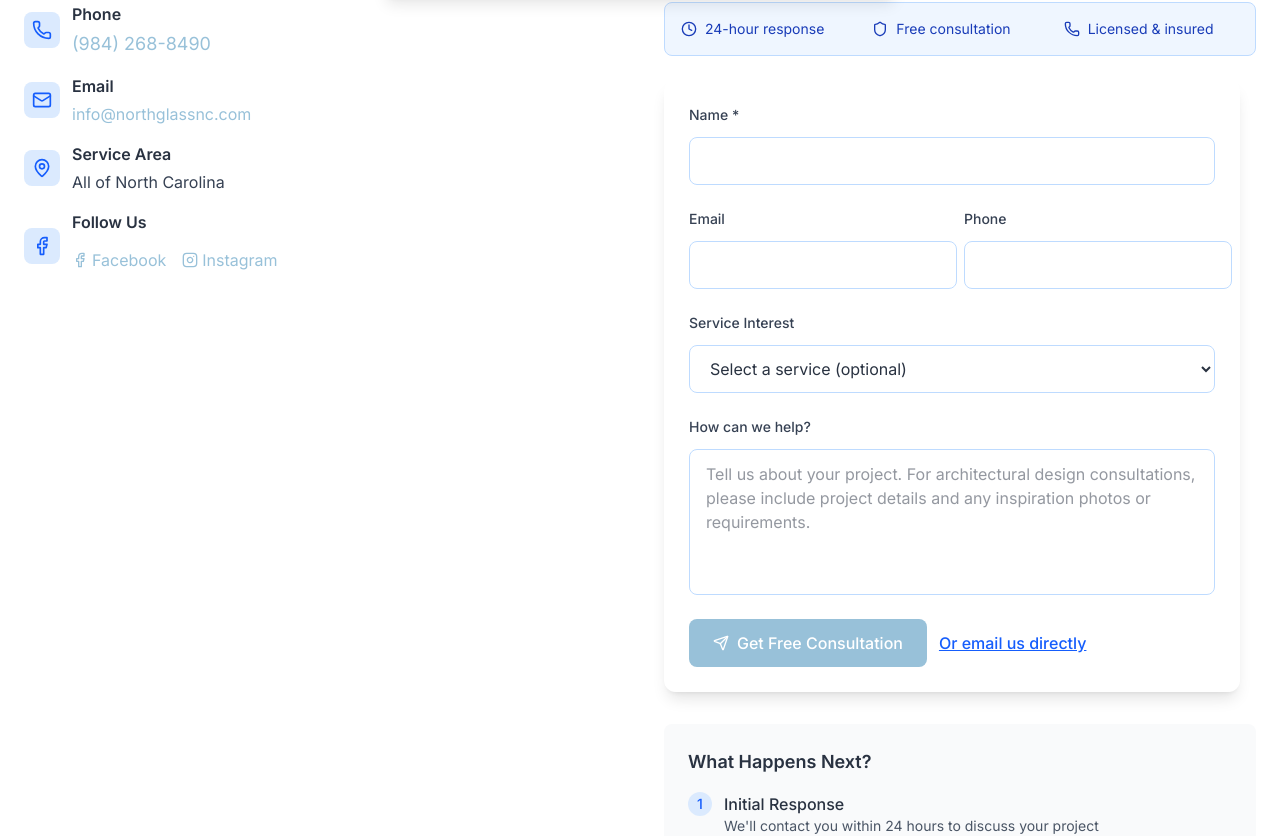
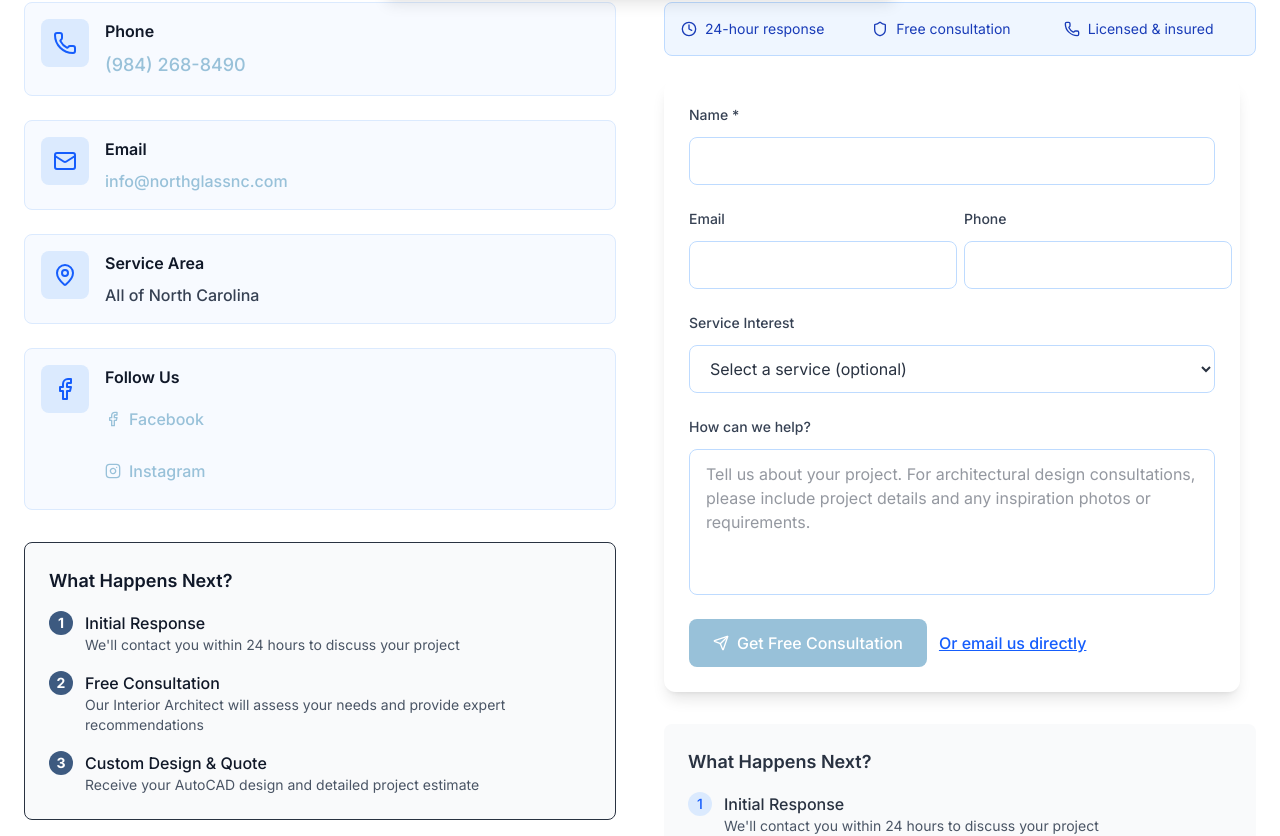
Before and after one commit to omerakben/north-glass, a Next.js app: page /contact in a window 1280 px wide. Shown: the part 791-1627 px from the top of the page. Built offline with nearby package versions, Linux system fonts and the light colour scheme.

Commit message:
feat: Enhance layout and styling in About and Contact pages for improved user experience

```diff
--- a/app/about/page.tsx
+++ b/app/about/page.tsx
@@ -45,7 +45,7 @@ export default function AboutPage() {
       {/* About Content */}
       <section className="py-16 bg-white">
         <div className="container mx-auto px-6">
-          <div className="max-w-4xl">
+          <div className="max-w-4xl mx-auto">
             <section className="mb-16">
               <h2 className="text-3xl md:text-4xl font-bold mb-6 gradient-text-shadow">
                 Glass and Aluminum Company
--- a/app/contact/page.tsx
+++ b/app/contact/page.tsx
@@ -69,57 +69,74 @@ export default function ContactPage() {
           </div>
 
           <div className="grid lg:grid-cols-2 gap-12">
-            <div>
-              <div className="space-y-4 mb-8">
-                <div className="flex items-center gap-3">
-                  <div className="p-2 rounded-lg bg-blue-100">
-                    <Phone className="h-5 w-5 text-blue-600" />
+            <div className="space-y-6">
+              <div className="grid gap-6">
+                <div className="flex items-start gap-4 p-4 rounded-lg bg-blue-50/50 border border-blue-100">
+                  <div className="flex-shrink-0">
+                    <div className="p-3 rounded-lg bg-blue-100">
+                      <Phone className="h-6 w-6 text-blue-600" />
+                    </div>
                   </div>
-                  <div>
-                    <h3 className="font-semibold mb-1">Phone</h3>
+                  <div className="flex-1">
+                    <h3 className="font-semibold mb-2 text-gray-900">Phone</h3>
                     <a
-                      className="text-[var(--brand-turquoise)] hover:underline text-lg"
+                      className="text-[var(--brand-turquoise)] hover:underline text-lg font-medium"
                       href="tel:+19842688490"
                     >
                       (984) 268-8490
                     </a>
                   </div>
                 </div>
-                <div className="flex items-center gap-3">
-                  <div className="p-2 rounded-lg bg-blue-100">
-                    <Mail className="h-5 w-5 text-blue-600" />
+
+                <div className="flex items-start gap-4 p-4 rounded-lg bg-blue-50/50 border border-blue-100">
+                  <div className="flex-shrink-0">
+                    <div className="p-3 rounded-lg bg-blue-100">
+                      <Mail className="h-6 w-6 text-blue-600" />
+                    </div>
                   </div>
-                  <div>
-                    <h3 className="font-semibold mb-1">Email</h3>
+                  <div className="flex-1">
+                    <h3 className="font-semibold mb-2 text-gray-900">Email</h3>
                     <a
-                      className="text-[var(--brand-turquoise)] hover:underline"
+                      className="text-[var(--brand-turquoise)] hover:underline font-medium"
                       href="mailto:info@northglassnc.com"
                     >
                       info@northglassnc.com
                     </a>
                   </div>
                 </div>
-                <div className="flex items-center gap-3">
-                  <div className="p-2 rounded-lg bg-blue-100">
-                    <MapPin className="h-5 w-5 text-blue-600" />
+
+                <div className="flex items-start gap-4 p-4 rounded-lg bg-blue-50/50 border border-blue-100">
+                  <div className="flex-shrink-0">
+                    <div className="p-3 rounded-lg bg-blue-100">
+                      <MapPin className="h-6 w-6 text-blue-600" />
+                    </div>
                   </div>
-                  <div>
-                    <h3 className="font-semibold mb-1">Service Area</h3>
-                    <p className="text-gray-700">All of North Carolina</p>
+                  <div className="flex-1">
+                    <h3 className="font-semibold mb-2 text-gray-900">
+                      Service Area
+                    </h3>
+                    <p className="text-gray-700 font-medium">
+                      All of North Carolina
+                    </p>
                   </div>
                 </div>
-                <div className="flex items-center gap-3">
-                  <div className="p-2 rounded-lg bg-blue-100">
-                    <Facebook className="h-5 w-5 text-blue-600" />
+
+                <div className="flex items-start gap-4 p-4 rounded-lg bg-blue-50/50 border border-blue-100">
+                  <div className="flex-shrink-0">
+                    <div className="p-3 rounded-lg bg-blue-100">
+                      <Facebook className="h-6 w-6 text-blue-600" />
+                    </div>
                   </div>
-                  <div>
-                    <h3 className="font-semibold mb-1">Follow Us</h3>
-                    <div className="flex gap-4">
+                  <div className="flex-1">
+                    <h3 className="font-semibold mb-2 text-gray-900">
+                      Follow Us
+                    </h3>
+                    <div className="flex flex-col gap-2">
                       <a
                         href="https://www.facebook.com/profile.php?id=61580048543297"
                         target="_blank"
                         rel="noopener noreferrer"
-                        className="text-[var(--brand-turquoise)] hover:underline inline-flex items-center gap-1"
+                        className="text-[var(--brand-turquoise)] hover:underline inline-flex items-center gap-2 font-medium"
                       >
                         <Facebook className="h-4 w-4" />
                         Facebook
@@ -128,11 +145,62 @@ export default function ContactPage() {
                         href="https://www.instagram.com/northglassraleigh"
                         target="_blank"
                         rel="noopener noreferrer"
-                        className="text-[var(--brand-turquoise)] hover:underline inline-flex items-center gap-1"
+                        className="text-[var(--brand-turquoise)] hover:underline inline-flex items-center gap-2 font-medium"
                       >
                         <Instagram className="h-4 w-4" />
                         Instagram
                       </a>
+                    </div>
+                  </div>
+                </div>
+              </div>
+
+              {/* What Happens Next Section */}
+              <div className="mt-8 p-6 bg-gray-50 rounded-lg border">
+                <h3 className="text-lg font-semibold mb-4 text-gray-900">
+                  What Happens Next?
+                </h3>
+                <div className="space-y-4">
+                  <div className="flex items-start gap-3">
+                    <div className="flex-shrink-0 w-6 h-6 bg-[var(--brand-teal)] text-white rounded-full flex items-center justify-center text-sm font-bold">
+                      1
+                    </div>
+                    <div>
+                      <p className="font-medium text-gray-900">
+                        Initial Response
+                      </p>
+                      <p className="text-sm text-gray-600">
+                        We&apos;ll contact you within 24 hours to discuss your
+                        project
+                      </p>
+                    </div>
+                  </div>
+                  <div className="flex items-start gap-3">
+                    <div className="flex-shrink-0 w-6 h-6 bg-[var(--brand-teal)] text-white rounded-full flex items-center justify-center text-sm font-bold">
+                      2
+                    </div>
+                    <div>
+                      <p className="font-medium text-gray-900">
+                        Free Consultation
+                      </p>
+                      <p className="text-sm text-gray-600">
+                        Our Interior Architect will assess your needs and
+                        provide expert recommendations
+                      </p>
+                    </div>
+                  </div>
+                  <div className="flex items-start gap-3">
+                    <div className="flex-shrink-0 w-6 h-6 bg-[var(--brand-teal)] text-white rounded-full flex items-center justify-center text-sm font-bold">
+                      3
+                    </div>
+                    <div>
+                      <p className="font-medium text-gray-900">
+                        Custom Design & Quote
+                      </p>
+                      <p className="text-sm text-gray-600">
+                        Receive your AutoCAD design and detailed project
+                        estimate
+                      </p>
                     </div>
                   </div>
                 </div>
```
